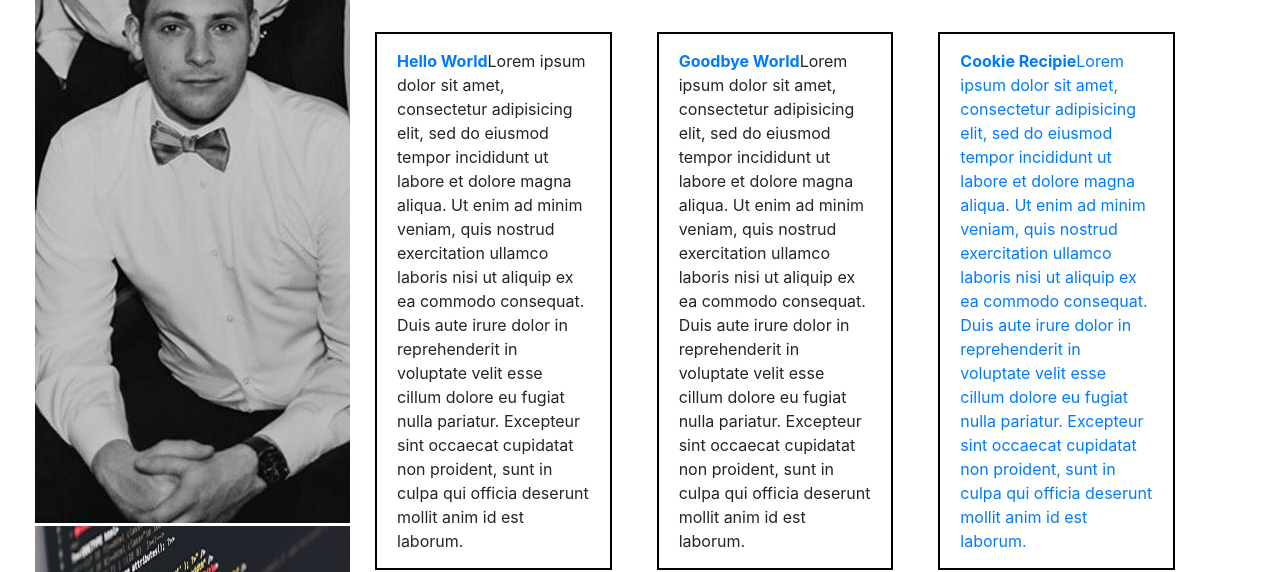
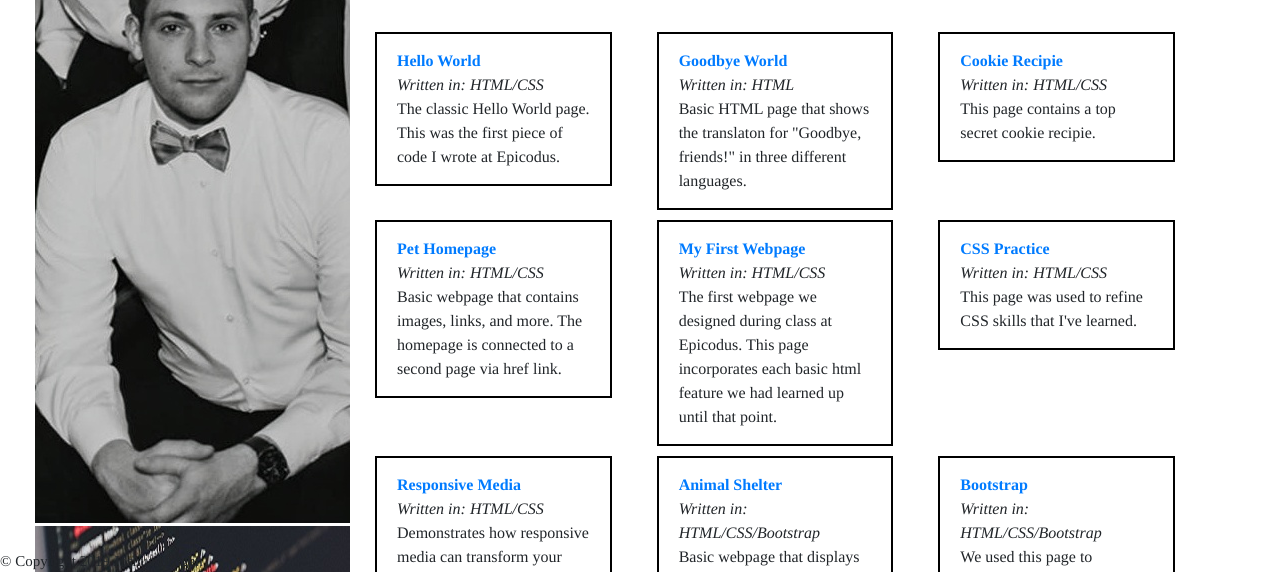
Before and after one commit to Jhorgen/Project, a plain HTML site: page index.html in a window 1280 px wide. Shown: the part 228-800 px from the top of the page. Drawn offline with nearby package versions, Linux system fonts and the light colour scheme.

Commit message:
add readme, footer not working

```diff
--- a/css/styles.css
+++ b/css/styles.css
@@ -43,6 +43,7 @@ ul li {
   padding: 15px 20px;
   margin: 5px 5px;
   margin-left: 10px;
+  font-family: times;
 }
 
 /* headers */
@@ -74,9 +75,7 @@ font-weight: bolder;
 #footer {
  font-family: times;
  font-size: 15px;
- background-color: darkred;
- color: white;
- padding-top: 15px;
- padding-bottom: 15px;
- padding-left: 15px;
+ position: absolute;
+  bottom:0;
+  width:100%;
 }
--- a/index.html
+++ b/index.html
@@ -26,31 +26,31 @@ Outside of that, I have lots of hobbies and interests that keep me busy and ente
    <ul class="list1">
      <div class="row">
        <div class="col-lg-4">
-      <li class ="a"><a href="https://github.com/Jhorgen/hello-world"><strong>Hello World</strong></a>Lorem ipsum dolor sit amet, consectetur adipisicing elit, sed do eiusmod tempor incididunt ut labore et dolore magna aliqua. Ut enim ad minim veniam, quis nostrud exercitation ullamco laboris nisi ut aliquip ex ea commodo consequat. Duis aute irure dolor in reprehenderit in voluptate velit esse cillum dolore eu fugiat nulla pariatur. Excepteur sint occaecat cupidatat non proident, sunt in culpa qui officia deserunt mollit anim id est laborum.</li>
+      <li class ="a"><a href="https://github.com/Jhorgen/hello-world"><strong>Hello World</strong></a><br><em>Written in: HTML/CSS</em><br>The classic Hello World page. This was the first piece of code I wrote at Epicodus.</li>
       </div>
         <div class="col-lg-4">
-      <li><a href="https://github.com/Jhorgen/goodbye"><strong>Goodbye World</strong></a>Lorem ipsum dolor sit amet, consectetur adipisicing elit, sed do eiusmod tempor incididunt ut labore et dolore magna aliqua. Ut enim ad minim veniam, quis nostrud exercitation ullamco laboris nisi ut aliquip ex ea commodo consequat. Duis aute irure dolor in reprehenderit in voluptate velit esse cillum dolore eu fugiat nulla pariatur. Excepteur sint occaecat cupidatat non proident, sunt in culpa qui officia deserunt mollit anim id est laborum.</li>
+      <li><a href="https://github.com/Jhorgen/goodbye"><strong>Goodbye World</strong></a><br><em>Written in: HTML</em><br>Basic HTML page that shows the translaton for "Goodbye, friends!" in three different languages.</li>
       </div>
       <div class="col-lg-4">
-      <li><a href="https://github.com/Jhorgen/cookie-recipie"><strong>Cookie Recipie</strong>Lorem ipsum dolor sit amet, consectetur adipisicing elit, sed do eiusmod tempor incididunt ut labore et dolore magna aliqua. Ut enim ad minim veniam, quis nostrud exercitation ullamco laboris nisi ut aliquip ex ea commodo consequat. Duis aute irure dolor in reprehenderit in voluptate velit esse cillum dolore eu fugiat nulla pariatur. Excepteur sint occaecat cupidatat non proident, sunt in culpa qui officia deserunt mollit anim id est laborum.</a></li>
+      <li><a href="https://github.com/Jhorgen/cookie-recipie"><strong>Cookie Recipie</strong></a><br><em>Written in: HTML/CSS</em><br>This page contains a top secret cookie recipie.</li>
       </div>
       <div class="col-lg-4">
-      <li><a href="https://github.com/Jhorgen/pet-homepage"><strong>Pet Homepage</strong></a>Lorem ipsum dolor sit amet, consectetur adipisicing elit, sed do eiusmod tempor incididunt ut labore et dolore magna aliqua. Ut enim ad minim veniam, quis nostrud exercitation ullamco laboris nisi ut aliquip ex ea commodo consequat. Duis aute irure dolor in reprehenderit in voluptate velit esse cillum dolore eu fugiat nulla pariatur. Excepteur sint occaecat cupidatat non proident, sunt in culpa qui officia deserunt mollit anim id est laborum.</li>
+      <li><a href="https://github.com/Jhorgen/pet-homepage"><strong>Pet Homepage</strong></a><br><em>Written in: HTML/CSS</em><br>Basic webpage that contains images, links, and more. The homepage is connected to a second page via href link.</li>
       </div>
       <div class="col-lg-4">
-      <li><a href="https://github.com/Jhorgen/my-first-webpage"><strong>My First Webpage</strong></a>Lorem ipsum dolor sit amet, consectetur adipisicing elit, sed do eiusmod tempor incididunt ut labore et dolore magna aliqua. Ut enim ad minim veniam, quis nostrud exercitation ullamco laboris nisi ut aliquip ex ea commodo consequat. Duis aute irure dolor in reprehenderit in voluptate velit esse cillum dolore eu fugiat nulla pariatur. Excepteur sint occaecat cupidatat non proident, sunt in culpa qui officia deserunt mollit anim id est laborum.</li>
+      <li><a href="https://github.com/Jhorgen/my-first-webpage"><strong>My First Webpage</strong></a><br><em>Written in: HTML/CSS</em><br>The first webpage we designed during class at Epicodus. This page incorporates each basic html feature we had learned up until that point.</li>
       </div>
       <div class="col-lg-4">
-      <li><a href="https://github.com/Jhorgen/css"><strong>CSS Practice</strong></a>Lorem ipsum dolor sit amet, consectetur adipisicing elit, sed do eiusmod tempor incididunt ut labore et dolore magna aliqua. Ut enim ad minim veniam, quis nostrud exercitation ullamco laboris nisi ut aliquip ex ea commodo consequat. Duis aute irure dolor in reprehenderit in voluptate velit esse cillum dolore eu fugiat nulla pariatur. Excepteur sint occaecat cupidatat non proident, sunt in culpa qui officia deserunt mollit anim id est laborum.</li>
+      <li><a href="https://github.com/Jhorgen/css"><strong>CSS Practice</strong></a><br><em>Written in: HTML/CSS</em><br>This page was used to refine CSS skills that I've learned.</li>
       </div>
       <div class="col-lg-4">
-      <li><a href="https://github.com/Jhorgen/Responsive-media"><strong>Responsive Media</strong></a>Lorem ipsum dolor sit amet, consectetur adipisicing elit, sed do eiusmod tempor incididunt ut labore et dolore magna aliqua. Ut enim ad minim veniam, quis nostrud exercitation ullamco laboris nisi ut aliquip ex ea commodo consequat. Duis aute irure dolor in reprehenderit in voluptate velit esse cillum dolore eu fugiat nulla pariatur. Excepteur sint occaecat cupidatat non proident, sunt in culpa qui officia deserunt mollit anim id est laborum.</li>
+      <li><a href="https://github.com/Jhorgen/Responsive-media"><strong>Responsive Media</strong></a><br><em>Written in: HTML/CSS</em><br>Demonstrates how responsive media can transform your code/web page when it's moved to a larger or smaller screen.</li>
       </div>
       <div class="col-lg-4">
-      <li><a href="https://github.com/Jhorgen/Animal-shelter"><strong>Animal Shelter</strong></a>Lorem ipsum dolor sit amet, consectetur adipisicing elit, sed do eiusmod tempor incididunt ut labore et dolore magna aliqua. Ut enim ad minim veniam, quis nostrud exercitation ullamco laboris nisi ut aliquip ex ea commodo consequat. Duis aute irure dolor in reprehenderit in voluptate velit esse cillum dolore eu fugiat nulla pariatur. Excepteur sint occaecat cupidatat non proident, sunt in culpa qui officia deserunt mollit anim id est laborum.</li>
+      <li><a href="https://github.com/Jhorgen/Animal-shelter"><strong>Animal Shelter</strong></a><br><em>Written in: HTML/CSS/Bootstrap</em><br>Basic webpage that displays my ability to use bootstrap, CSS, columns, rows, and more.></li>
       </div>
       <div class="col-lg-4">
-      <li><a href="https://github.com/Jhorgen/Bootstrap"><strong>Bootstrap</strong></a>Lorem ipsum dolor sit amet, consectetur adipisicing elit, sed do eiusmod tempor incididunt ut labore et dolore magna aliqua. Ut enim ad minim veniam, quis nostrud exercitation ullamco laboris nisi ut aliquip ex ea commodo consequat. Duis aute irure dolor in reprehenderit in voluptate velit esse cillum dolore eu fugiat nulla pariatur. Excepteur sint occaecat cupidatat non proident, sunt in culpa qui officia deserunt mollit anim id est laborum.</li>
+      <li><a href="https://github.com/Jhorgen/Bootstrap"><strong>Bootstrap</strong></a><br><em>Written in: HTML/CSS/Bootstrap</em><br>We used this page to experiment with Bootstrap. Bootstrap is a CSS framework that can help style your HTML code. It's used by a large portion of websites and makes designing stylish websites much easier.</li>
       </div>
     </ul>
   </div>
```
Also changed, not shown: readme.md.txt (added).
